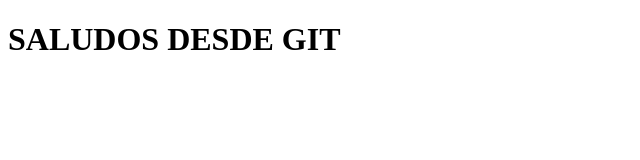
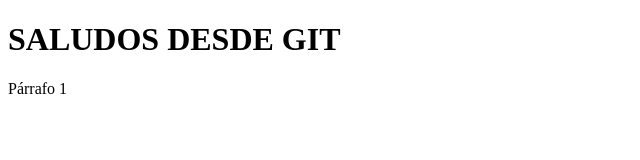
Before and after one commit to Rodrisoutmartell/Ejemplo, a plain HTML site: page index.html in a window 1280 px wide. Shown: the full height of the page, 0-640 px from the left. Drawn offline with Linux system fonts and the light colour scheme.

Commit message:
Segundo Commit

```diff
--- a/index.html
+++ b/index.html
@@ -9,6 +9,7 @@
 <body>
 
     <h1>SALUDOS DESDE GIT</h1>
+    <p>Párrafo 1</p>
 
 </body>
 </html>
```
